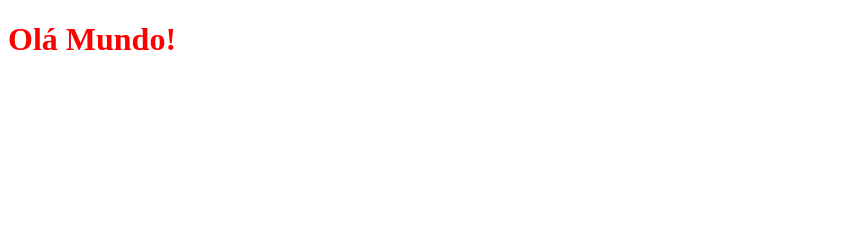
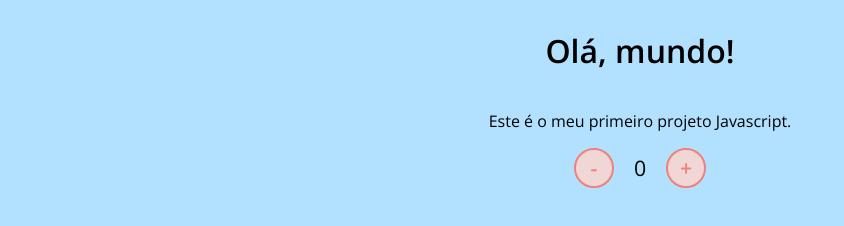
Before and after one commit to renan-olaria-soares/JavaScript-DIO, a plain HTML site: page index.html in a window 1280 px wide. Shown: the whole page, without its empty margins (0-844 px from the left). Drawn offline with nearby package versions, Linux system fonts and the light colour scheme.

Commit message:
Implementando um contador

```diff
--- a/assets/css/style.css
+++ b/assets/css/style.css
@@ -1,3 +1,37 @@
-body{
-    color:gray;
+
+@import url('https://fonts.googleapis.com/css2?family=Open+Sans:wght@300;600&display=swap');
+
+* {
+    font-family: 'Open Sans', sans-serif;
 }
+
+body {
+    display: flex;
+    align-items: center;
+    justify-content: center;
+    flex-direction: column;
+    background-color: rgb(177, 225, 255);
+}
+
+button {
+    height: 40px;
+    width: 40px;
+    border-radius: 50%;
+    border: 2px solid lightcoral;
+    background-color: rgb(241, 214, 214);
+    color: lightcoral;
+    font-size: 16pt;
+    font-weight: 600;
+    text-align: center;
+}
+
+#counter {
+    display: flex;
+}
+
+#currentNumber {
+    display: flex;
+    align-items: center;
+    margin: 0 20px;
+    font-size: 16pt;
+}
--- a/assets/js/scripts.js
+++ b/assets/js/scripts.js
@@ -1,5 +1,12 @@
-console.log("Olá Mundo!");
-document.getElementsByTagName('h1');
+var currentNumberWrapper = document.getElementById("currentNumber");
+var currentNumber = 0;
 
-var heading1 = document.getElementsByTagName('h1') [0];
-heading1.style.color ='red';
+function increment() {
+    currentNumber = currentNumber + 1;
+    currentNumberWrapper.innerHTML = currentNumber;
+}
+
+function decrement() {
+    currentNumber = currentNumber - 1;
+    currentNumberWrapper.innerHTML = currentNumber;
+}
--- a/index.html
+++ b/index.html
@@ -2,17 +2,19 @@
 <html lang="en">
 <head>
     <meta charset="UTF-8">
-    <meta http-equiv="X-UA-Compatible" content="IE=edge">
     <meta name="viewport" content="width=device-width, initial-scale=1.0">
-    <title>Teste</title>
+    <link rel="stylesheet" href="assets/styles.css" />
+    <title>Contador</title>
 </head>
-
 <body>
-    <h1>Olá Mundo!</h1>
-
+    <h1>Olá, mundo!</h1>
+    <p>Este é o meu primeiro projeto Javascript.</p>
+    <div id="counter">
+        <button name="subtrair" onclick="decrement()">-</button>
+        <span id="currentNumber">0</span>
+        <button name="adicionar" onclick="increment()">+</button>
+    </div>
+    <script src="assets/js/scripts.js"></script>
+    <link rel="stylesheet" href="./assets/css/style.css"/>
 </body>
-
-
-<link rel="stylesheet" href="assets/css/style.css" />
-<script src="assets/js/scripts.js"></script>
 </html>
```
